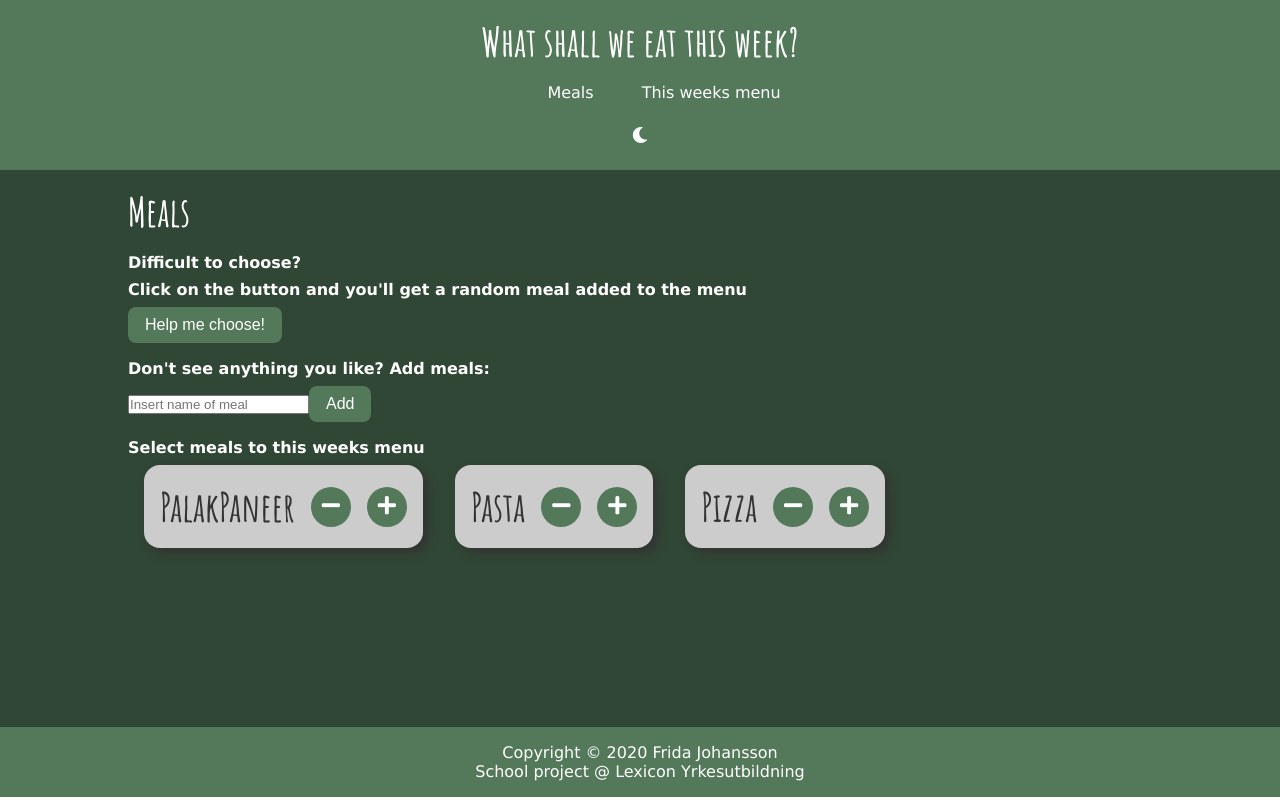
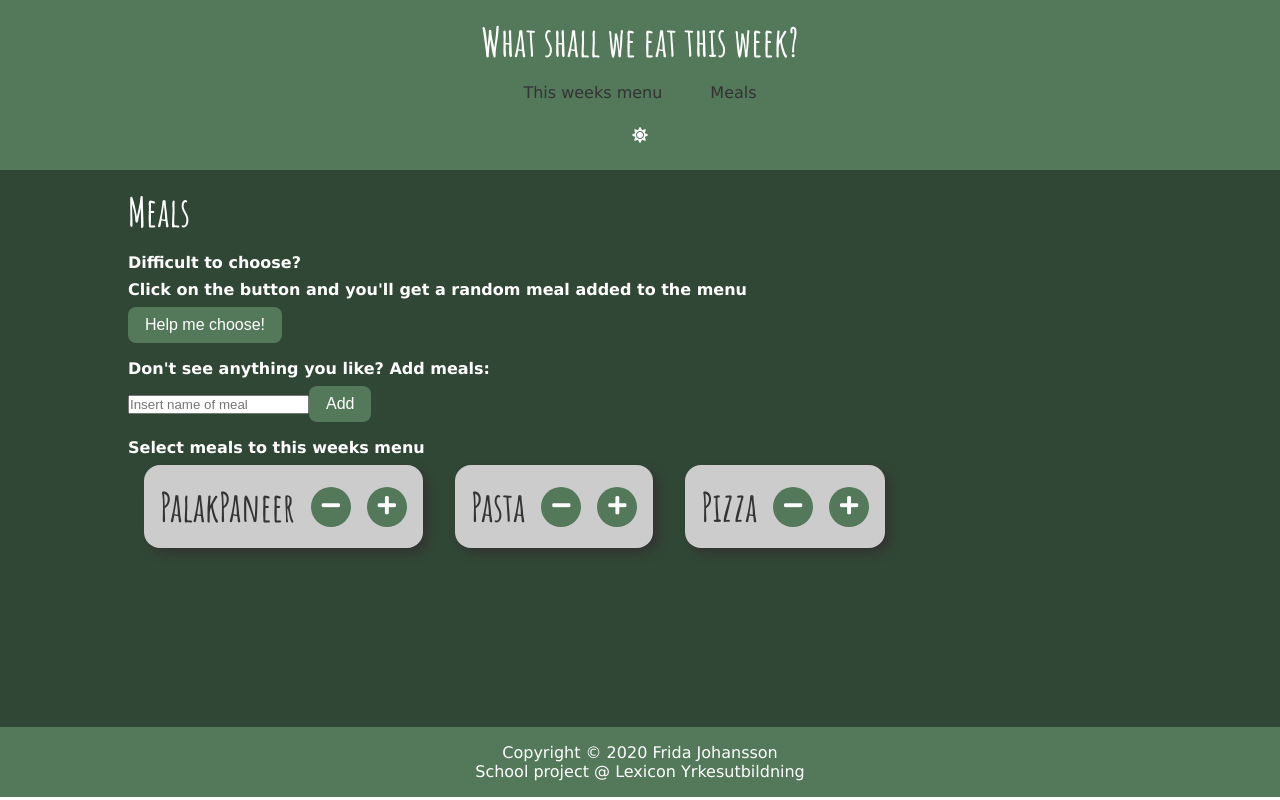
Before and after one commit to johanssonfridamaria/meals-of-the-week-app, a Vue app: page / in a window 1280 px wide. Built offline with nearby package versions, Linux system fonts and the light colour scheme.

Commit message:
changed dark theme styling

```diff
--- a/src/components/Navigation/Navbar.vue
+++ b/src/components/Navigation/Navbar.vue
@@ -1,18 +1,18 @@
 <template>
-  <nav class="navbar d-flex column" :class="{ navbarDark:isDarkTheme }">
-    <h1>What shall we eat this week?</h1>
-    <div class="d-flex row my-1">
-      <router-link class="nav-link" :class="{ navbarDark: isDarkTheme }" to="/"
-        >Meals</router-link
-      >
+  <nav class="navbar d-flex column" :class="{'text-dark': isDarkTheme }">
+    <h1 class="text-center">What shall we eat this week?</h1>
+    <div class="d-flex row my-1 ">
+      <router-link class="nav-link" :class="{'text-dark': isDarkTheme }" to="/">
+        This weeks menu
+      </router-link>
       <router-link
-        class="nav-link"
-        :class="{ navbarDark: isDarkTheme }"
-        to="/menu"
-        >This weeks menu</router-link
-      >
+        class="nav-link ml-3"
+        :class="{ 'text-dark': isDarkTheme }"
+        to="/meals"
+        >Meals
+      </router-link>
     </div>
-    <button v-if="!isDarkTheme" class="btn btn-theme" @click="setTheme()">
+    <button v-if="isDarkTheme" class="btn btn-theme" @click="setTheme()">
       <i class="fas fa-sun"></i>
     </button>
     <button v-else class="btn btn-theme" @click="setTheme()">
@@ -27,30 +27,24 @@ import { mapActions, mapGetters } from 'vuex';
 export default {
   name: 'Navbar',
   methods: {
-    ...mapActions(['setTheme'])
+    ...mapActions(['setTheme']),
   },
   computed: {
     ...mapGetters(['isDarkTheme']),
-
-  }
-
+  },
 };
 </script>
 
 <style scoped>
 .navbar {
   background-color: #53785a;
-  padding: 1rem 0;
+  padding: 1rem 2rem;
   align-items: center;
 }
 .nav-link {
   text-decoration: none;
   color: #333;
-  margin-left: 3rem;
   font-size: 1rem;
-}
-.navbarDark {
-  color: #fff;
 }
 .btn-theme {
   background: transparent;
```
